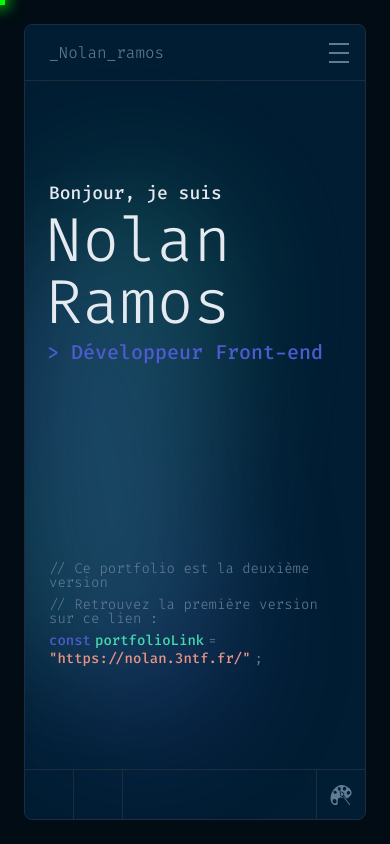
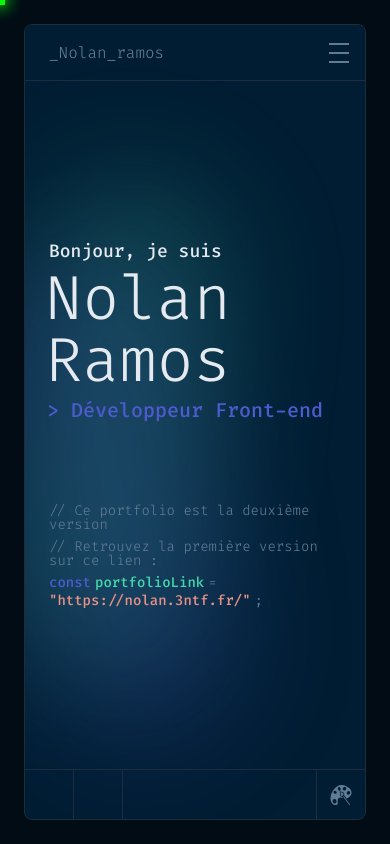
Before and after one commit to Nolan-ramos/portfolio_nolan_v2, a React (Create React App) app: page / in a window 390 px wide. Built offline with nearby package versions, Linux system fonts and the light colour scheme.

Commit message:
push page home

```diff
--- a/src/styles/pages/home/home_text.scss
+++ b/src/styles/pages/home/home_text.scss
@@ -48,7 +48,7 @@
     }
     @media (max-width: 420px) {
         &__text{
-            row-gap: 200px;
+            row-gap: 10vh;
             &__top{
                 &__work{
                     font-size: 20px;
```
